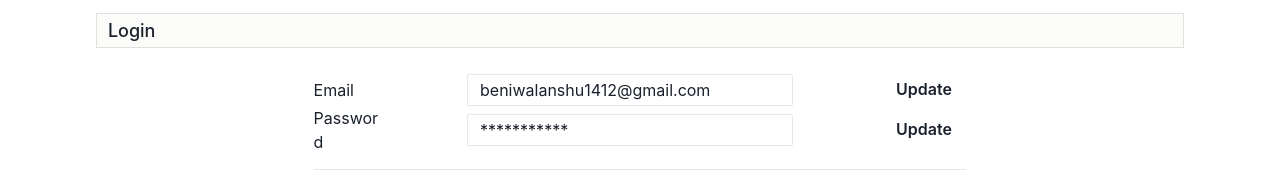
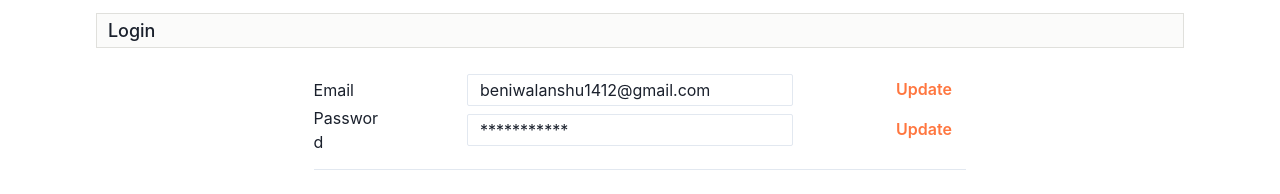
Before and after one commit to Mohd-Haroon/Cronometrer-Clone, a React (Create React App) app in the folder Frontend/cronoapp/: page /user/settings in a window 1280 px wide. Shown: the part 179-373 px from the top of the page. Built offline with nearby package versions, Linux system fonts and the light colour scheme.

Commit message:
working on settings page backend

```diff
--- a/Frontend/cronoapp/src/Component/userdashboard/Mainpage.jsx
+++ b/Frontend/cronoapp/src/Component/userdashboard/Mainpage.jsx
@@ -59,7 +59,7 @@ export const UserMainPage = () => {
             borderTopLeftRadius:"3px",
             borderTopRightRadius:"3px",
             color:"#B83805"
-          }} p="6px 20px 9px" mt="30px">Settings</Box>
+          }} p="6px 20px 9px" mt="30px" onClick={()=>navigate("settings")}>Settings</Box>
           <Box as="button" _focus={{
             border:"1px solid #E0E0DC",
             borderBottom:"1px solid #FBFBFA",
--- a/Frontend/cronoapp/src/Component/userdashboard/Settings.jsx
+++ b/Frontend/cronoapp/src/Component/userdashboard/Settings.jsx
@@ -1,10 +1,27 @@
 import React from "react";
-import { Button, Input, Switch, Text } from "@chakra-ui/react";
+import {
+  Button,
+  FormControl,
+  FormLabel,
+  Input,
+  Modal,
+  ModalBody,
+  ModalCloseButton,
+  ModalContent,
+  ModalFooter,
+  ModalHeader,
+  ModalOverlay,
+  Switch,
+  Text,
+  useDisclosure,
+} from "@chakra-ui/react";
 import styles from "../../CssComponent/Settings.module.css";
 import { BsFillCloudArrowDownFill } from "react-icons/bs";
 import { ImBin } from "react-icons/im";
 
 export const Settings = () => {
+  const { isOpen, onOpen, onClose } = useDisclosure();
+
   return (
     <div className={styles.settingContainer}>
       <Text fontWeight="500" fontSize="2xl">
@@ -24,9 +41,32 @@ export const Settings = () => {
             value="beniwalanshu1412@gmail.com"
             readOnly="readOnly"
           />
-          <Button className={styles.updateBtn} variant="ghost">
+          <Button onClick={onOpen} className={styles.updateBtn} color="rgb(255,118,63)" variant="ghost">
             Update
           </Button>
+          <Modal isOpen={isOpen} onClose={onClose}>
+            <ModalOverlay />
+            <ModalContent>
+              <ModalHeader>Change Email Address</ModalHeader>
+              <ModalCloseButton />
+              <ModalBody pb={6}>
+                <FormControl>
+                  <FormLabel>Enter new email address</FormLabel>
+                  <Input value="abc@test.com" />
+                </FormControl>
+                <FormControl>
+                  <FormLabel>Enter new password</FormLabel>
+                  <Input value="******" />
+                </FormControl>
+              </ModalBody>
+              <ModalFooter>
+                <Button onClick={onClose}>Cancel</Button>
+                <Button colorScheme="blue" ml={3}>
+                  OK
+                </Button>
+              </ModalFooter>
+            </ModalContent>
+          </Modal>
         </div>
         <div>
           <p className={styles.emailP}>Password</p>
@@ -36,7 +76,7 @@ export const Settings = () => {
             value="***********"
             readOnly="readOnly"
           />
-          <Button className={styles.updateBtn} variant="ghost">
+          <Button color="rgb(255,118,63)" onClick={onOpen} className={styles.updateBtn} variant="ghost">
             Update
           </Button>
         </div>
@@ -80,14 +120,16 @@ export const Settings = () => {
         </Text>
       </div>
       <div className={styles.deleteBox}>
-        <BsFillCloudArrowDownFill  width="20%" fontSize="18px" />
+        <BsFillCloudArrowDownFill width="20%" fontSize="18px" />
         <div style={{ width: "50%" }}>
           <Text fontSize="sm" fontWeight="700">
             Export Data
           </Text>
           <Text fontSize="sm">Export all of your diary data to .csv files</Text>
         </div>
-        <Button width="30%" variant="ghost" color="rgb(255,118,63)" >Export Data</Button>
+        <Button width="30%" variant="ghost" color="rgb(255,118,63)">
+          Export Data
+        </Button>
       </div>
       <div className={styles.deleteBox}>
         <ImBin fontSize="18px" width="20%" />
@@ -99,7 +141,14 @@ export const Settings = () => {
             Permanently delete your account and all of your data.
           </Text>
         </div>
-        <Button width="30%" outline="1px solid rgb(255,118,63)" color="rgb(255,118,63)" variant="outline">Delete Account</Button>
+        <Button
+          width="30%"
+          outline="1px solid rgb(255,118,63)"
+          color="rgb(255,118,63)"
+          variant="outline"
+        >
+          Delete Account
+        </Button>
       </div>
     </div>
   );
--- a/Frontend/cronoapp/src/CssComponent/Settings.module.css
+++ b/Frontend/cronoapp/src/CssComponent/Settings.module.css
@@ -2,7 +2,7 @@
     /* border: 1px solid black; */
     width: 85%;
     margin-top: 40px;
-    height: 500px;
+    height: 700px;
 }
 
 .settingsChild{
```
